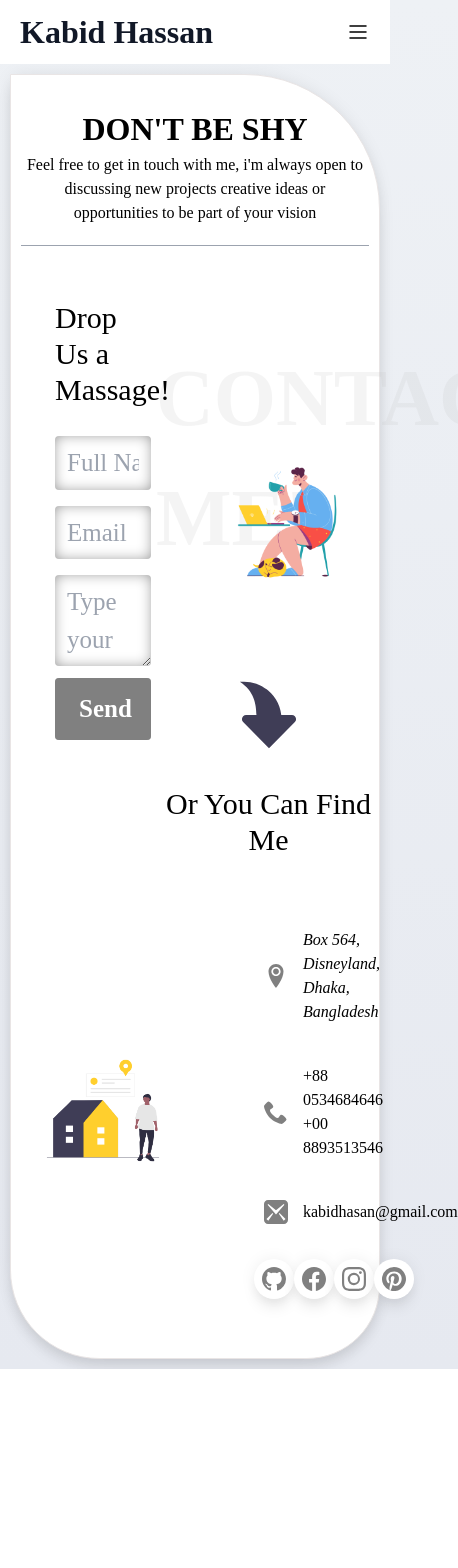
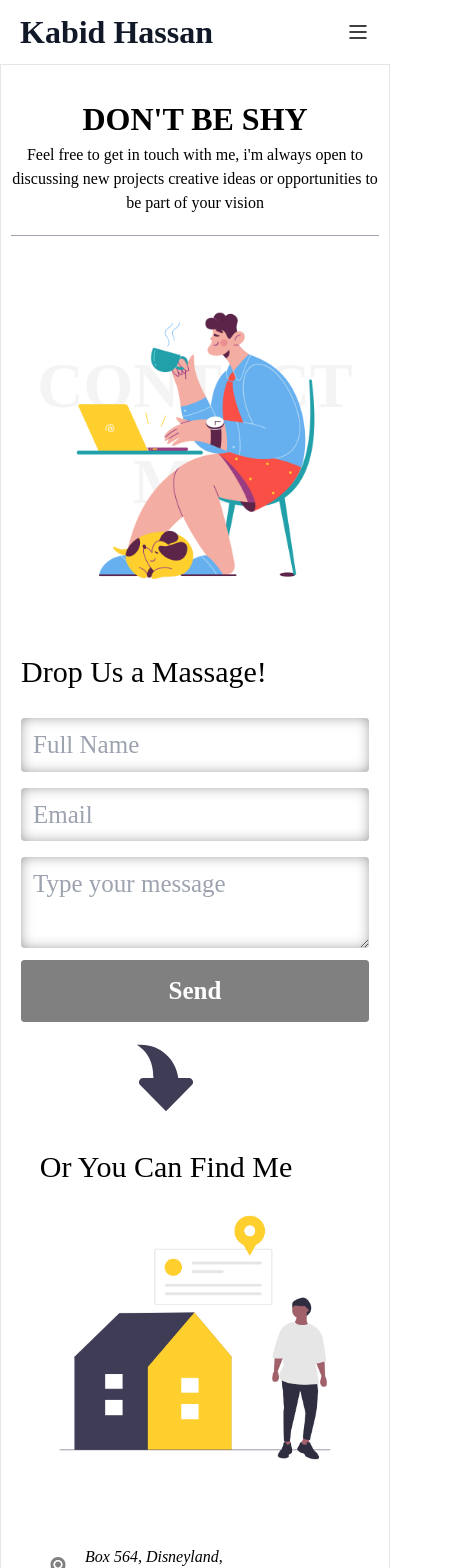
Before and after one commit to adilrion/Kabid-Vai, a React (Create React App) app: page /v-english/contact in a window 390 px wide. Shown: the top 1568 px of the page, 458 px wide, since content can reach past the window. Before the commit the page ends 1369 px from the top, so only its background shows below. Built offline with nearby package versions, Linux system fonts and the light colour scheme.

Commit message:
contact section media queries will be added

```diff
--- a/src/Components/Home/Contact/Contact.css
+++ b/src/Components/Home/Contact/Contact.css
@@ -32,13 +32,7 @@
 
   margin: 10px;
 }
-.c-bottom-icon {
-  position: absolute;
-  bottom: -18%;
-  left: 40%;
-  font-size: 50px;
-  text-align: center;
-}
+
 .c-bottom-icon > h1 {
   transform: rotate(90deg);
   display: inline-block;
@@ -63,3 +57,39 @@
   line-height: 2rem;
   color: #808080;
 }
+.c-bottom-icon {
+  position: absolute;
+  bottom: -18%;
+  left: 40%;
+  font-size: 50px;
+  text-align: center;
+}
+
+@media only screen and (max-width: 48em) {
+  .c-bottom-icon {
+    position: absolute;
+    bottom: -18%;
+    left: 10%;
+    font-size: 50px;
+    text-align: center;
+  }
+  .c-contact {
+    margin: 0;
+    border-radius: 0;
+    border: 1px solid #e9e5e5;
+    box-shadow: 0px 0px 18px -3px rgba(0, 0, 0, 0.1),
+      0px 10px 15px -3px rgba(0, 0, 0, 0.1);
+    background: rgb(255, 255, 255);
+  }
+  .c-header {
+    top: 40%;
+    left: 0%;
+    position: fixed;
+    width: 100%;
+    height: 100%;
+    display: flex;
+    text-align: center;
+    font-size: 2rem;
+    color: #c6c6c62f;
+  }
+}
--- a/src/Components/Home/Contact/Contact.js
+++ b/src/Components/Home/Contact/Contact.js
@@ -10,13 +10,12 @@ import { Link } from "react-router-dom";
 const Contact = () => {
   return (
     <section className="relative">
-      {
-        <nav className="c-header z-40">
-          <h1 className="">
-            <span className=" uppercase">Contact Me!</span>
-          </h1>
-        </nav>
-      }
+      <nav className="c-header z-40">
+        <h1 className="">
+          <span className=" uppercase">Contact Me!</span>
+        </h1>
+      </nav>
+
       <div className="c-contact">
         <div className="c-header-details">
           <div className="md:w-[600px] py-5 border-gray-400 border-b">
@@ -28,9 +27,9 @@ const Contact = () => {
             </p>
           </div>
         </div>
-        <div className="relative grid grid-cols-2 items-center justify-center  z-50">
-          <div className="col-span-1 p-5">
-            <div class="p-6 flex flex-col justify-center">
+        <div className="relative grid md:grid-cols-2 items-center justify-center  z-50">
+          <div className="col-span-1 order-last md:order-first p-5">
+            <div class="md:p-6 flex flex-col justify-center">
               <div className="mb-5 text-3xl">
                 <p>
                   Drop Us a <span className="">Massage!</span>
@@ -85,23 +84,23 @@ const Contact = () => {
               </form>
             </div>
           </div>
-          <div className="col-span-1 p-5">
+          <div className="col-span-1  p-5">
             <img src={contactMe} width="100%" alt="" />
           </div>
           <div className="c-bottom-icon">
             <h1>
               <TiArrowForward />
             </h1>
-            <p className="mb-5 text-3xl">Or You Can Find Me</p>
+            <p className="text-3xl">Or You Can Find Me</p>
           </div>
         </div>
-        <div className="mt-20">
-          <div className="grid grid-cols-2 items-center justify-center  z-50">
+        <div className="mt-32 md:mt-20">
+          <div className="md:grid grid-cols-2 items-center justify-center  z-50">
             <div className="col-span-1 p-5">
               <img src={contactMe2} width="100%" alt="" />
             </div>
             <div className="col-span-1 p-5 z-40">
-              <div class="p-6 flex flex-col justify-center c-address-section">
+              <div class="md:p-6 flex flex-col justify-center c-address-section">
                 <address className="c-address">
                   <p className="c-address-icon">
                     <ImLocation2 />
```
